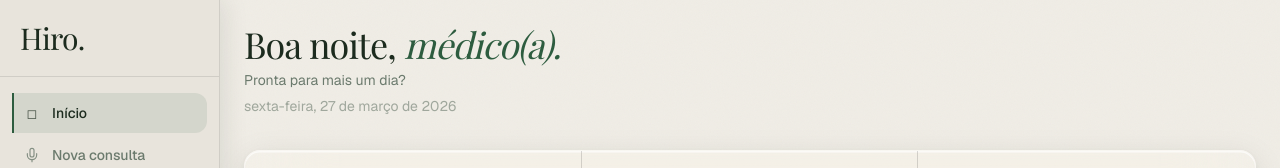
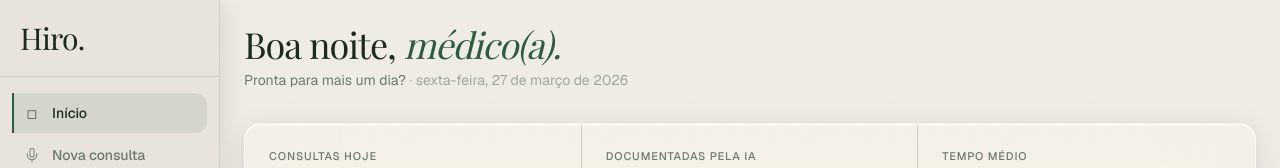
Before and after one commit to larissa-abujamra/hiro, a Next.js app: page /dashboard in a window 1280 px wide. Shown: the top 168 px of the page. Built offline with nearby package versions, Linux system fonts and the light colour scheme; no server answers; a web font is replaced by a local one.

Commit message:
greeting layout

```diff
--- a/components/dashboard/DashboardGreeting.tsx
+++ b/components/dashboard/DashboardGreeting.tsx
@@ -65,16 +65,16 @@ export function DashboardGreeting({ serverName, serverSexo }: DashboardGreetingP
           {firstName ? `${title} ${firstName}.` : "médico(a)."}
         </span>
       </h1>
-      {subGreeting && (
-        <p className="mt-1.5 text-[14px] text-hiro-muted">{subGreeting}</p>
-      )}
-      <p className="mt-1 text-sm leading-relaxed text-hiro-muted/60" suppressHydrationWarning>
+      <p className="mt-1.5 text-[14px] text-hiro-muted" suppressHydrationWarning>
+        {subGreeting && <>{subGreeting} <span className="text-hiro-muted/40">·</span> </>}
+        <span className="text-hiro-muted/60">
           {new Date().toLocaleDateString("pt-BR", {
             weekday: "long",
             day: "numeric",
             month: "long",
             year: "numeric",
           })}
+        </span>
       </p>
     </header>
   );
```
Lines whose indentation alone changed are shown as unchanged.
